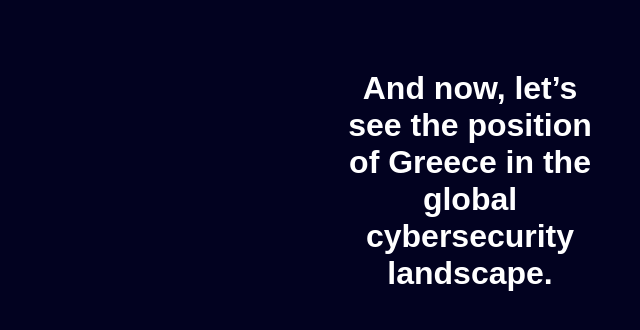
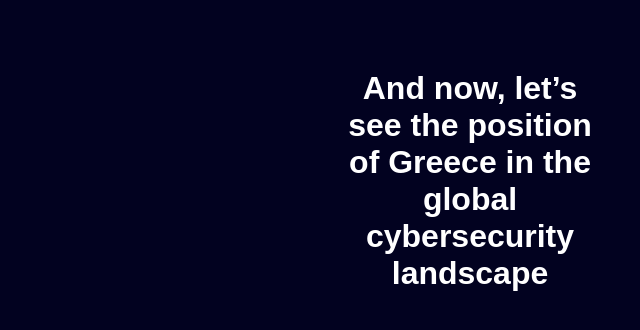
Before and after one commit to panafaso/cybersecurity, a plain HTML site: page index.html in a window 1280 px wide. Shown: the part 8261-8591 px from the top of the page, 640-1280 px from the left. Drawn offline with nearby package versions, Linux system fonts and the light colour scheme; no server answers.

Commit message:
Update index.html

```diff
--- a/index.html
+++ b/index.html
@@ -30,7 +30,7 @@
       <div class="step" data-country="Germany"><h2>Germany</h2></div>
 
       <div class="step" data-country="Greece-Intro">
-        <h2>And now, let’s see the position of Greece in the global cybersecurity landscape.</h2>
+        <h2>And now, let’s see the position of Greece in the global cybersecurity landscape</h2>
       </div>
 
       <div class="step" data-country="Greece"><h2>Greece</h2></div>
```
